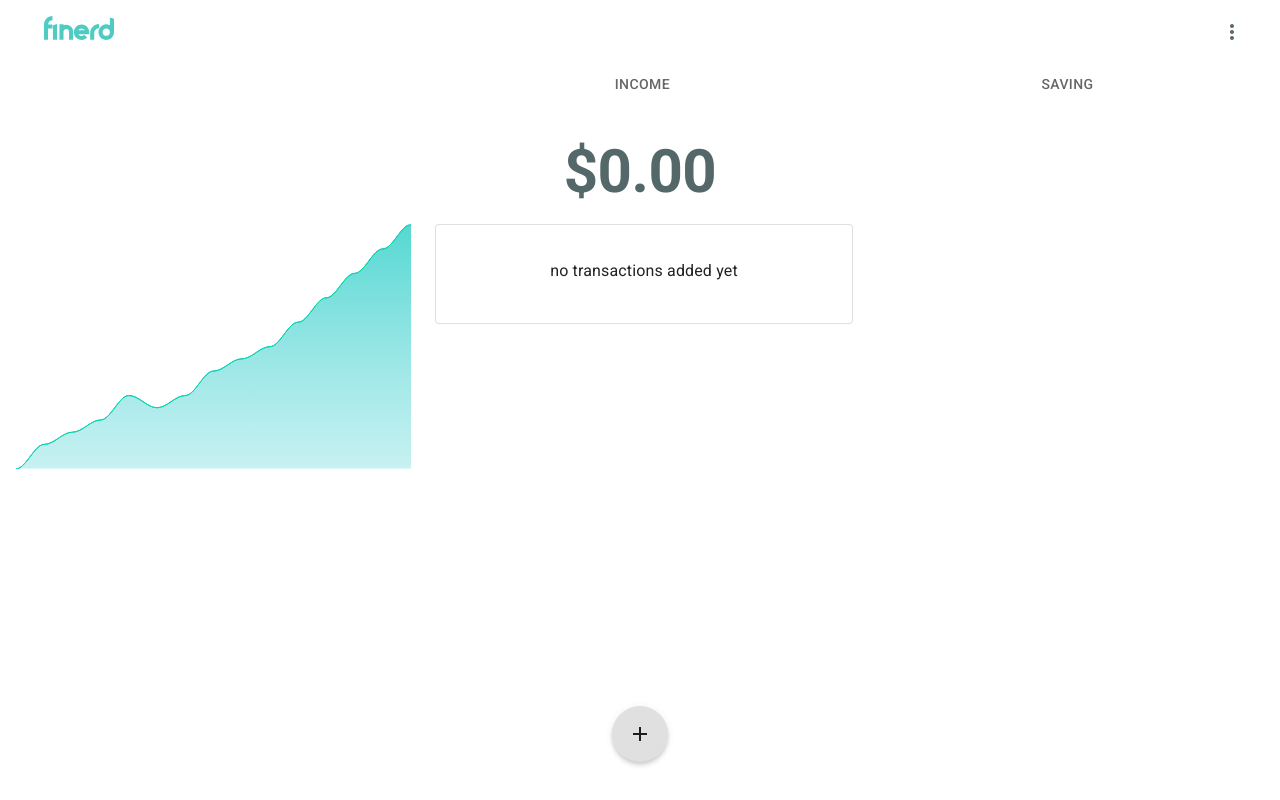
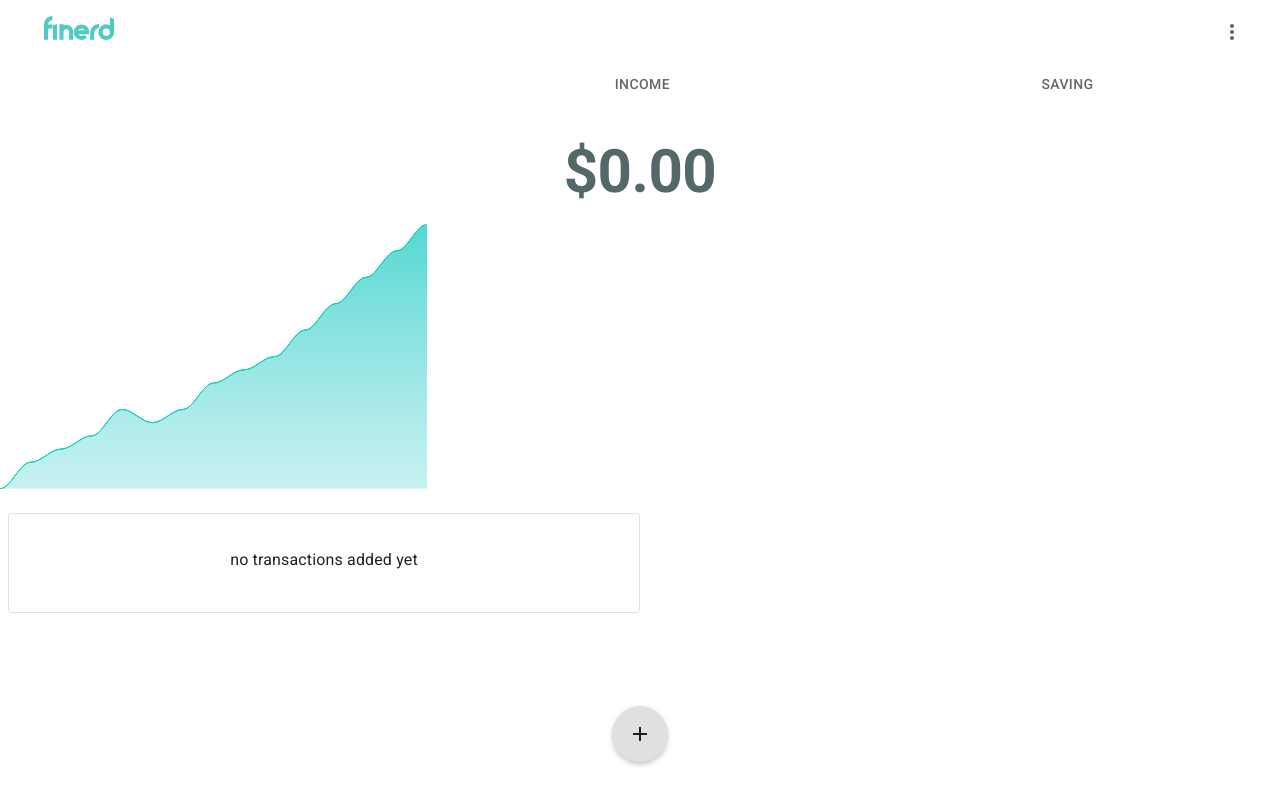
Before and after one commit to tchapsdev/finerd, a Next.js app: page / in a window 1280 px wide. Built offline with nearby package versions, Linux system fonts and the light colour scheme.

Commit message:
put chart on top

```diff
--- a/src/components/transactions/Transactions.tsx
+++ b/src/components/transactions/Transactions.tsx
@@ -16,10 +16,10 @@ export const Transactions = ({ type, isLoading }: { type: TransactionType; isLoa
 
 	return (
 		<Grid container alignItems="flex-start" justifyContent="space-between" sx={{ rowGap: 3 }}>
-			<Grid item xs={12} sm={12} md={4} sx={{ px: 2 }}>
+			<Grid item xs={12} sm={12} md={4}>
 				<Chart transactions={transactions} type={type} />
 			</Grid>
-			<Grid item xs={12} sm={12} md={8}>
+			<Grid item xs={12} sm={12} md={12}>
 				<TransactionList transactions={transactions} />
 			</Grid>
 		</Grid>
--- a/src/components/transactions/form/TransactionForm.tsx
+++ b/src/components/transactions/form/TransactionForm.tsx
@@ -86,7 +86,7 @@ export const TransactionForm = ({ isLoading }: { isLoading: boolean }) => {
 	};
 
 	const transactionType = supportedTransactions[currentPanel];
-	const transaction: Transaction = currentTransaction || { id: 0, type: transactionType };
+	const transaction: Transaction = currentTransaction || { id: 0, type: transactionType, amount: 0 };
 
 	const transactionService = new TransactionService();
 	const imageInputRef = useRef<HTMLInputElement>(null);
```
Also changed, not shown: 1 other file (tests, documents, lock files or other folders).
